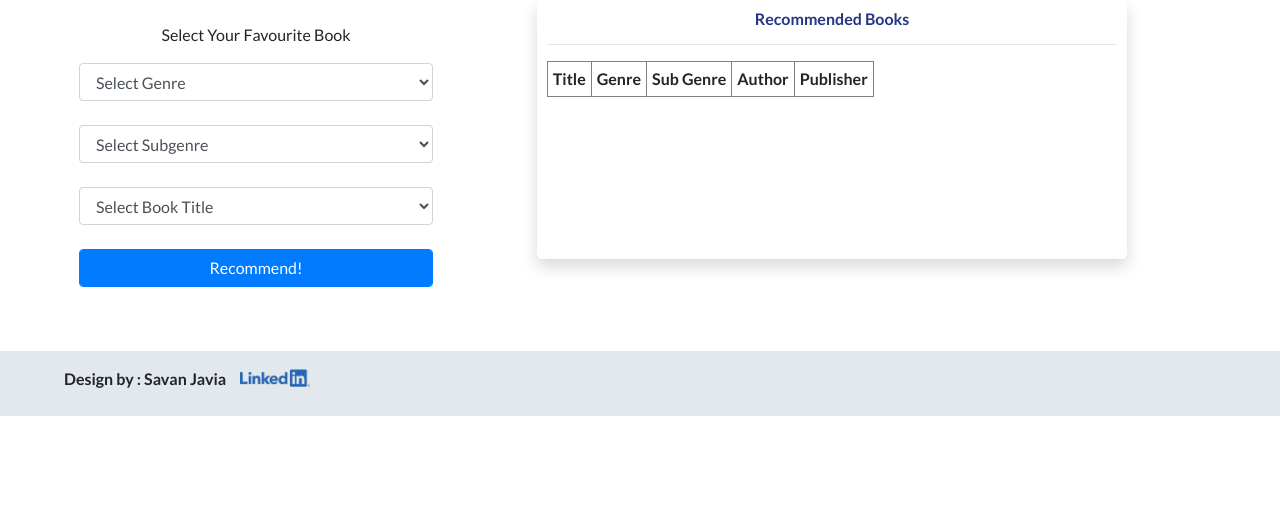
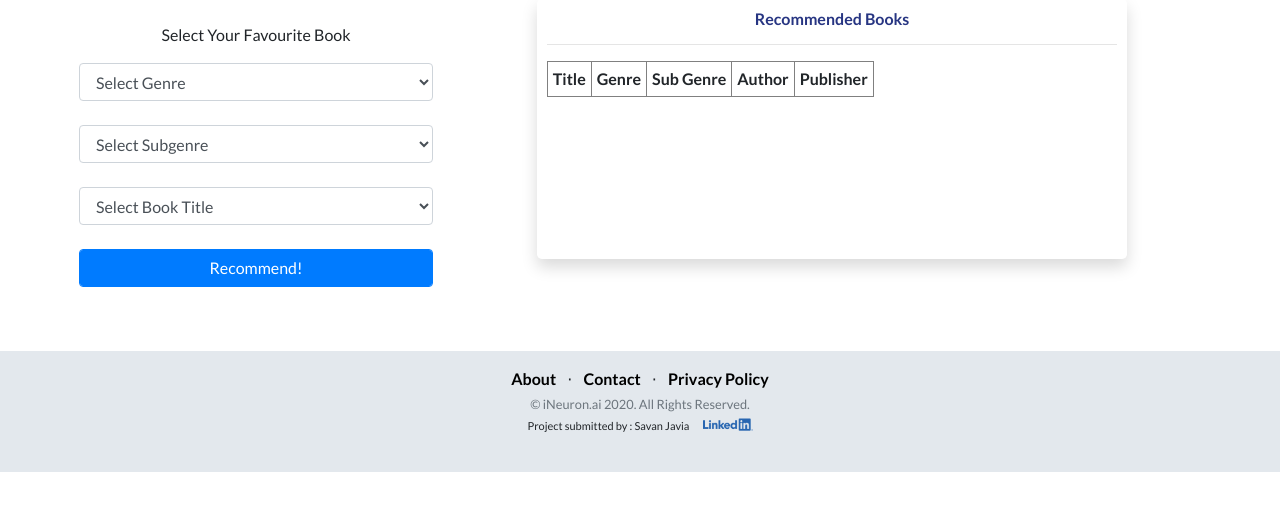
Before and after one commit to savanjav/ineuron_projects, a Flask app: template PROJECT/templates/index.html in a window 1280 px wide. Shown: the part 73-584 px from the top of the page. Run offline with Flask 2, Linux system fonts and the light colour scheme; the template is opened without the code that fills it, so the values that code supplies are empty; parts of the project's set-up code (start-up, migrations or seed data) failed here and were passed over; some libraries are stand-ins or nearby versions.

Commit message:
Add files via upload

```diff
--- a/PROJECT/templates/index.html
+++ b/PROJECT/templates/index.html
@@ -104,7 +104,7 @@
 		#datafetch_form{padding:0px 40px;}
 		.json-result{}
 		.result-box p{text-align:left;}
-		#linkdin{margin-top:-11px;margin-left:11px;}
+		#linkdin{margin-top:-5px;margin-left:11px;}
 
 	</style>
 
@@ -221,11 +221,18 @@
 	<br /><br />
 	<!-- Footer -->
 	<footer class="footer">
-		<div class="container-fluid">
 			<div class="row">
-				<b>Design by : Savan Javia</b> &nbsp;
-				<a href="https://www.linkedin.com/in/savan-javiya/" target="_blank"><img id="linkdin" src="{{url_for('static', filename='linkdin.png')}}" width="70" align="middle" /></a>
-			</div>
+				<div class="col-lg-6 h-100 text-center my-auto mx-auto">
+					<ul class="list-inline mb-1">
+						<li class="list-inline-item"><a href="https://ineuron.ai/home/about-us/">About</a></li>
+						<li class="list-inline-item">&sdot;</li>
+						<li class="list-inline-item"><a href="https://ux.ineuron.ai/connect.php">Contact</a></li>
+						<li class="list-inline-item">&sdot;</li>
+						<li class="list-inline-item"><a href="https://ineuron.ai/privacy.html">Privacy Policy</a></li>
+					</ul>
+					<p class="text-muted small mb-2 mb-lg-0">&copy; iNeuron.ai 2020. All Rights Reserved.</p>
+					<p style="font-size:11px;">Project submitted by : Savan Javia <a href="https://www.linkedin.com/in/savan-javiya/" target="_blank"><img id="linkdin" src="{{url_for('static', filename='linkdin.png')}}" width="50" align="middle" /></a> </p>
+				</div>
 		</div>
 	</footer>
 
```
